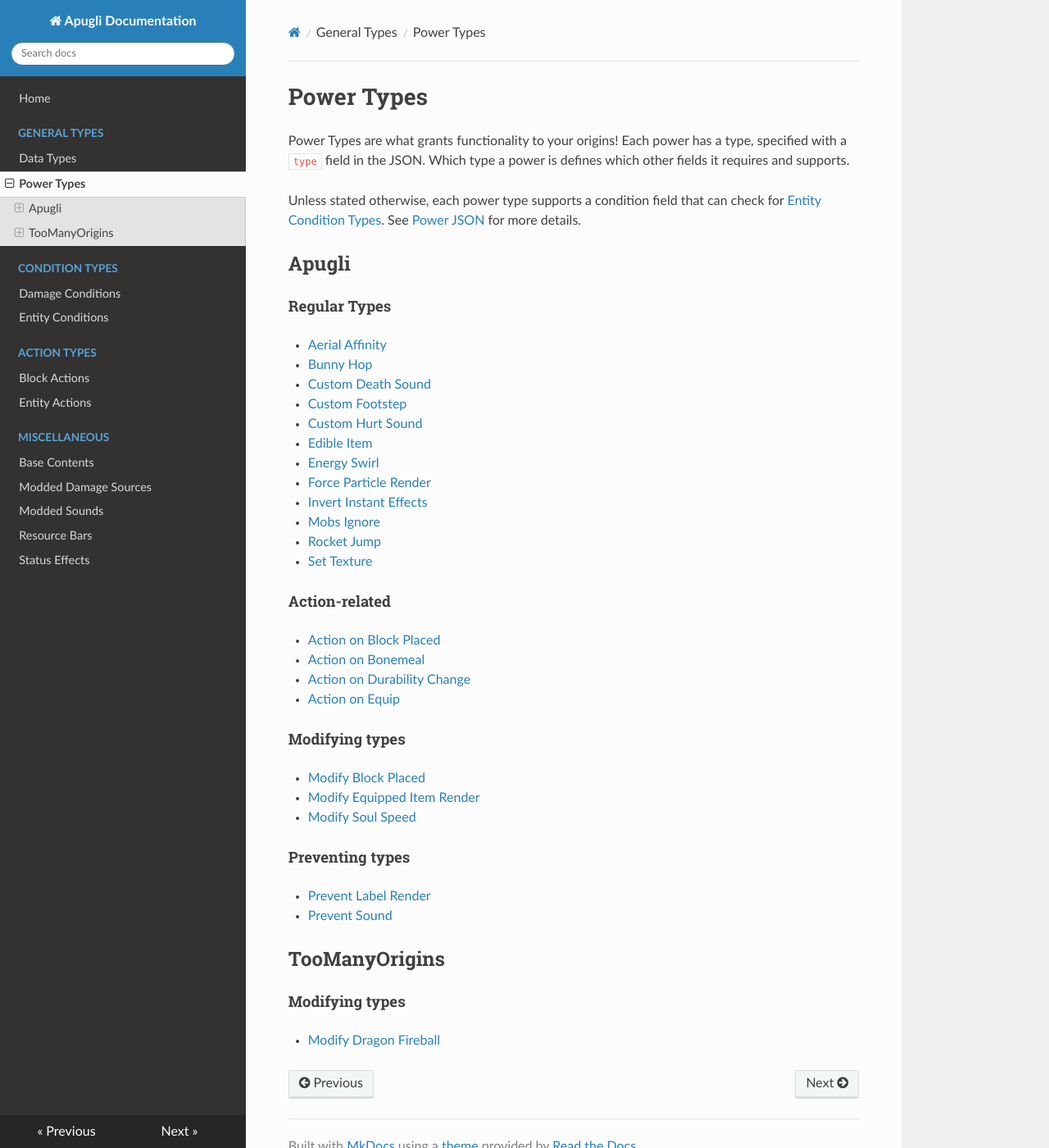
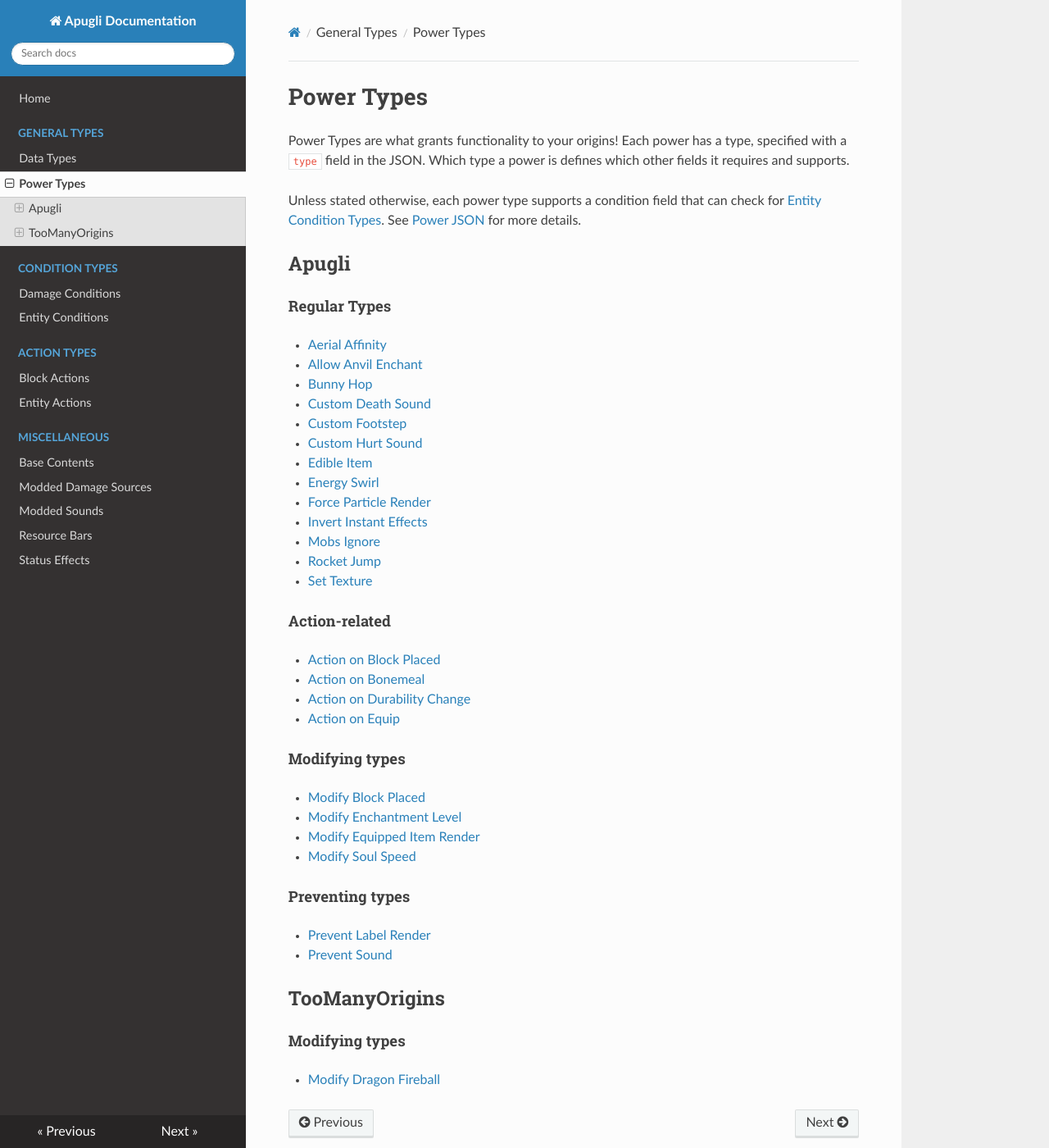
Before and after one commit to MerchantPug/apugli-docs, an MkDocs documentation site: the page built from docs/types/power_types.md, in a window 1280 px wide and 1400 px high. Shown: the whole window at 82% size. Built offline with MkDocs 1.6.1, drawn with Linux system fonts in a browser that asks for light colours; nearby versions of some CDN libraries.

Commit message:
Update power_types.md

```diff
--- a/docs/types/power_types.md
+++ b/docs/types/power_types.md
@@ -13,6 +13,7 @@ Unless stated otherwise, each power type supports a condition field that can che
 
 #### Regular Types
 - [Aerial Affinity](aerial_affinity)
+- [Allow Anvil Enchant](allow_anvil_enchant)
 - [Bunny Hop](bunny_hop)
 - [Custom Death Sound](custom_death_sound)
 - [Custom Footstep](custom_footstep)
@@ -33,6 +34,7 @@ Unless stated otherwise, each power type supports a condition field that can che
 
 #### Modifying types
 - [Modify Block Placed](modify_block_placed)
+- [Modify Enchantment Level](modify_enchantment_level)
 - [Modify Equipped Item Render](modify_equipped_item_render)
 - [Modify Soul Speed](modify_soul_speed)
 
```
